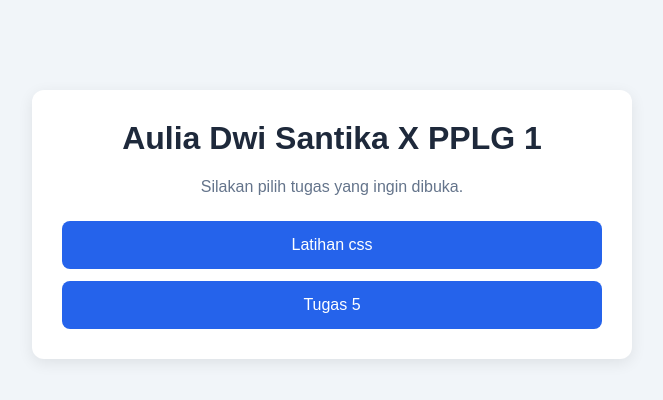
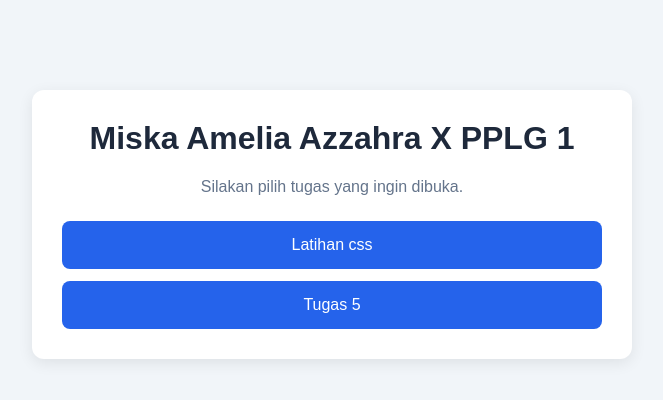
Before and after one commit to miskaaazz1-eng/ameliaa22, a plain HTML site: page index.html in a window 1280 px wide. Shown: the whole page, without its empty margins (308-971 px from the left). Drawn offline with Linux system fonts and the light colour scheme.

Commit message:
Update index.html

```diff
--- a/index.html
+++ b/index.html
@@ -3,13 +3,13 @@
 <head>
     <meta charset="UTF-8">
     <meta name="viewport" content="width=device-width, initial-scale=1.0">
-    <title>Menu Tugas Aulia Dwi Santika X PPLG 1</title>
+    <title>Menu Tugas Miska Amelia Azzahra X PPLG 1</title>
     <link rel="stylesheet" href="style.css">
 </head>
 <body>
 
     <div class="container">
-        <h1>Aulia Dwi Santika X PPLG 1</h1>
+        <h1>Miska Amelia Azzahra X PPLG 1</h1>
         <p>Silakan pilih tugas yang ingin dibuka.</p>
 
         <a href="latihan1_index.html" class="menu">
```
